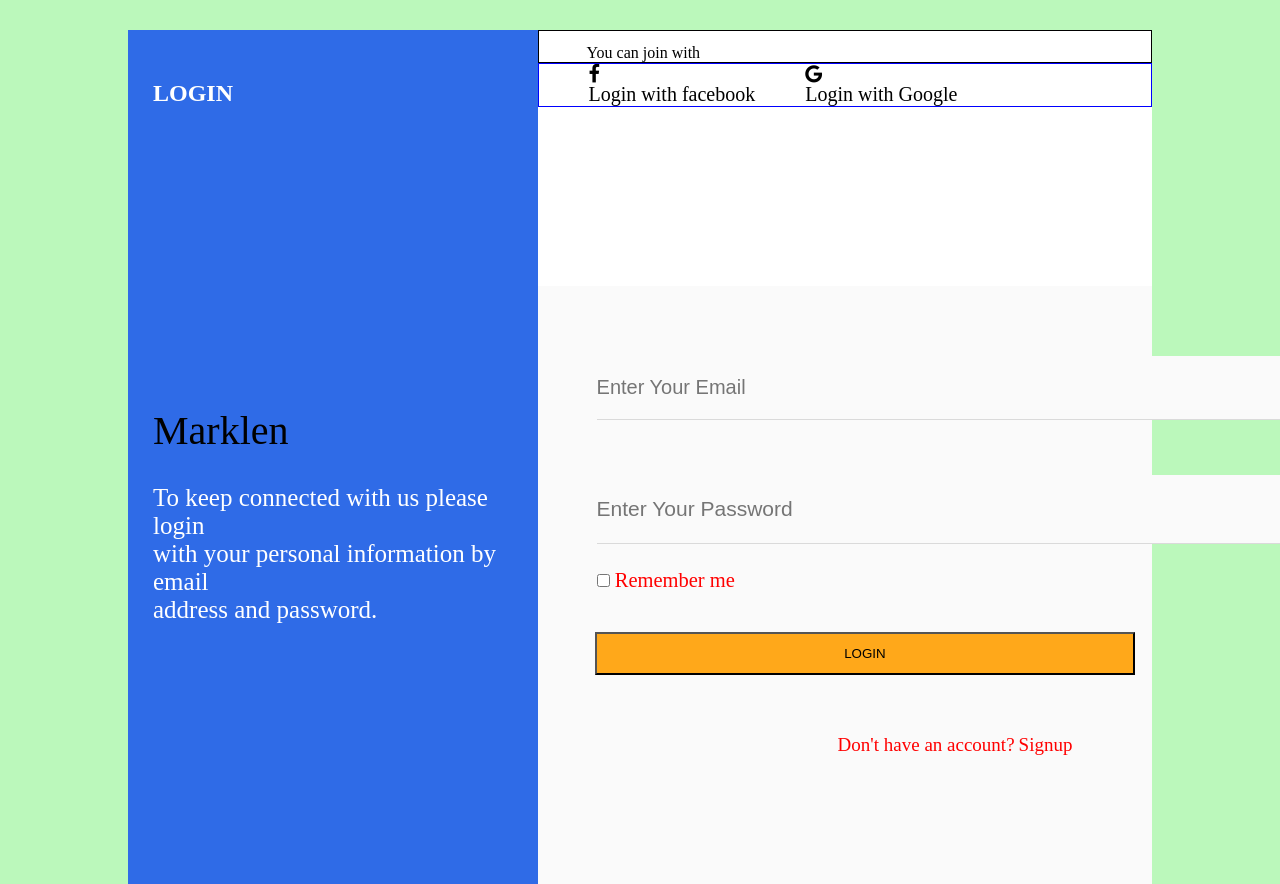
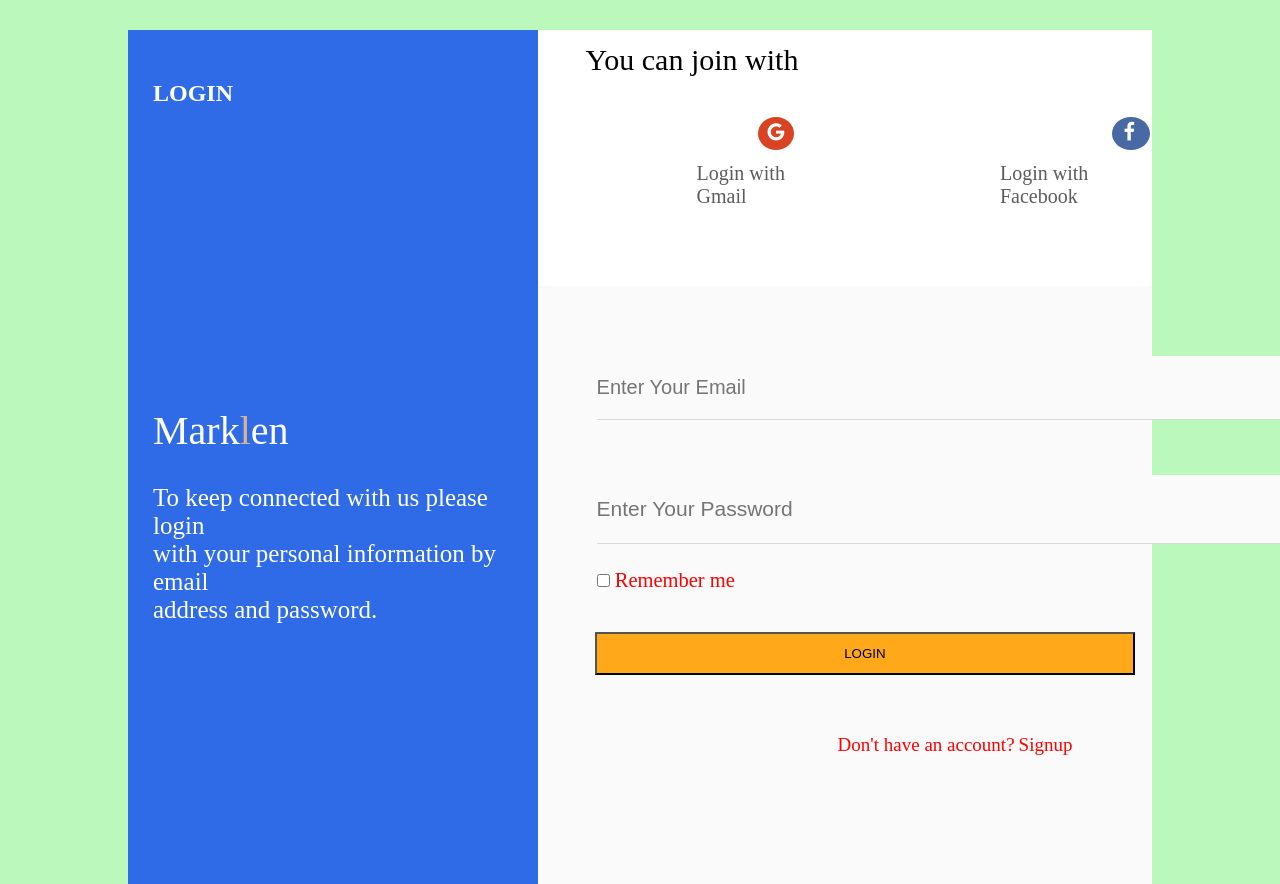
Before and after one commit to sushant14-afc/first-project, a plain HTML site: page index.html in a window 1280 px wide. Shown: the top 884 px of the page. Drawn offline with Linux system fonts and the light colour scheme.

Commit message:
completion of project

```diff
--- a/index.html
+++ b/index.html
@@ -12,7 +12,7 @@
    <div class="temp">
        <div class="left">
            <h2>LOGIN</h2>
-           <p class="name">Marklen</p>
+           <p class="name">Mark<span class="l">l</span>en</p>
            <p class="para">To keep connected with us please login<br>with your personal information by email</br>address and password.</p>
        </div>
        <div class="right">
@@ -21,10 +21,14 @@
             <div class="link">You can join with</div>
             <div class="icons">
             <ul>
-               <li><i class="fa fa-facebook" aria-hidden="true"><br>Login with facebook</i></li>
-               <li><i class="fa fa-google" aria-hidden="true"><br>Login with Google</i></li>
+              <li><i class="fa fa-google" aria-hidden="true"></i></li>
+               <li><i class="fa fa-facebook" aria-hidden="true"></i></li>
+            </ul>
+           </div>
 
-            </ul>
+           <div class="write">
+               <div class="wgoogle">Login with Gmail</div>
+               <div class="wfacebook">Login with Facebook</div>
            </div>
         </div>
 
@@ -33,7 +37,7 @@
                <input type="text" name="" class="formcontrol"  placeholder="Enter Your Email"><br>
             </div>
             <div class="inputfield textdanger">
-               <input type="password" name="" class="form"  placeholder="Enter Your Password"><br>
+               <input type="password" name="" class="form"  placeholder="Enter Your Password "><br>
             </div>
             <div class="box">
                 <input type="checkbox" name="Remember">
--- a/main.css
+++ b/main.css
@@ -43,6 +43,11 @@ h2{
     margin-top: 300px;
     padding-left: 25px;
     font-weight: 400;
+    color:white;
+}
+
+.l{
+    color: #d6b58c;
 }
 
 .para{
@@ -69,13 +74,45 @@ h2{
 
 .link{
     color:black;
-    border: 1px solid black;
     padding-left: 48px;
     padding-top: 13px;
+    font-size: 30px;
 }
 
 .icons{
-    border: 1px solid blue;
+    margin-top: 40px;
+}
+
+.fa-facebook, .fa-google{
+    margin-left: 170px;
+    height: 28px;
+    width: 26px;
+    padding-left: 10px;
+    padding-top: 5px;
+    background-color: #d84323;
+    border-radius: 50%;
+    color: white;
+}
+
+.fa-facebook{
+    margin-left: 268px;
+    background-color: #4969a4;
+    padding-left: 12px;
+}
+
+.write{
+    display: flex;
+    margin-top: 12px;
+}
+
+.wgoogle, .wfacebook{
+    margin-left: 159px;
+    color:#5c5c5c;
+    font-size: 20px;
+}
+
+.wfacebook{
+    margin-left: 176px;
 }
 
 .formcontrol{
@@ -105,6 +142,8 @@ h2{
     background-color: #fafafa;
 
 }
+
+
 
 .box{
     margin-left: 59px;
@@ -146,7 +185,6 @@ h2{
 
 ul{
     list-style:none;
-    display: block;
     font-size: 20px;
     display: flex;
 }
```
